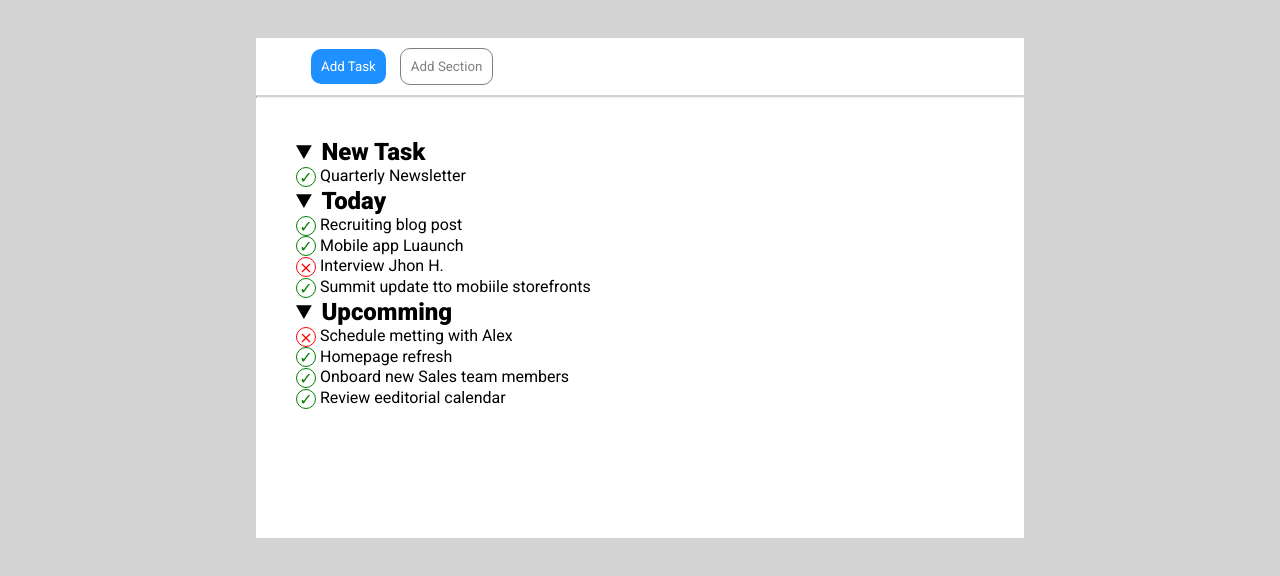
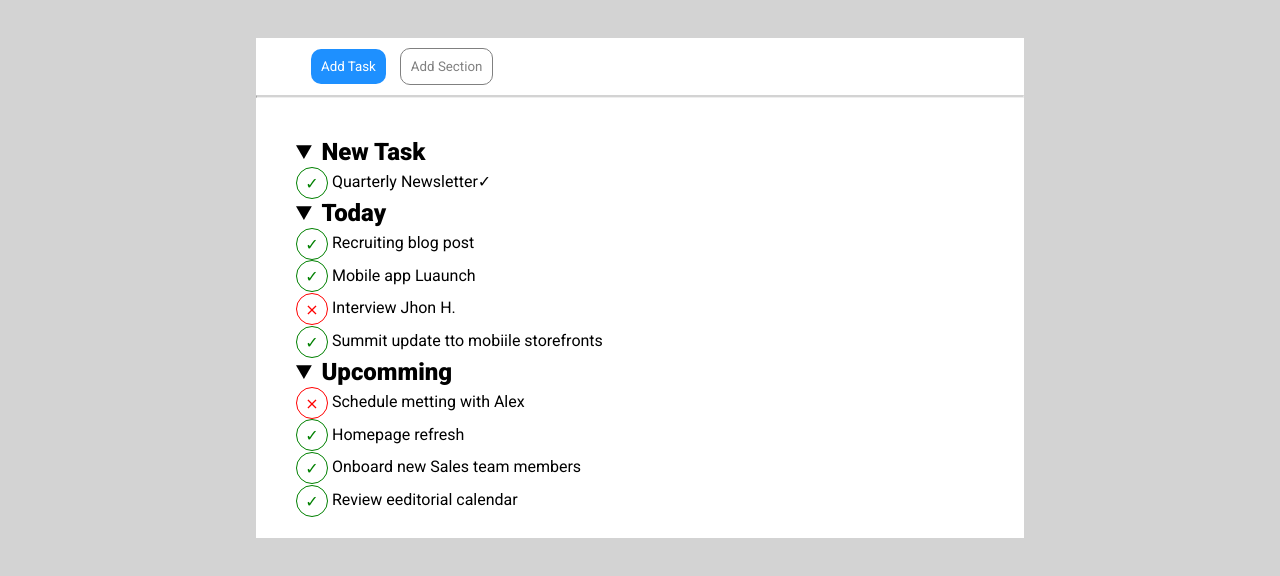
Before and after one commit to Mattia-Rollo/html-css-toboolist, a plain HTML site: page index.html in a window 1280 px wide. Shown: the part 82-658 px from the top of the page. Drawn offline with Linux system fonts and the light colour scheme.

Commit message:
check and cross changes

```diff
--- a/css/style.css
+++ b/css/style.css
@@ -71,22 +71,22 @@ hr {
 .red{
     color: red;
 }
-.green {
-    color: green;
-}
+
 .circle{
     display: inline-block;
     border: 1px solid red;
     border-radius: 50%;
-    width: 20px;
-    height: 20px;
+    width: 32px;
+    height: 32px;
     vertical-align: middle;
     text-align: center;
 
 }
-.brd-green {
+.green {
+    color: green;
     border-color: green;
 }
+
 
 .bold {
     font-weight: bold;
@@ -111,5 +111,8 @@ summary {
     font-size: 1.5em;
 }
 p {
-    /* line-height: 2em; */
+    line-height: 2em;
 }
+ul {
+
+}
--- a/index.html
+++ b/index.html
@@ -24,7 +24,7 @@
         <div class="container-lists">
             <details open>
                <summary class="bold">New Task</summary>
-                <p><span class="green circle brd-green">&check;</span> Quarterly Newsletter</p>
+                <p><span class="green circle brd-green">&check;</span> Quarterly Newsletter&check;</p>
             </details>
             <details open>
                <summary class="bold">Today</summary>
```
